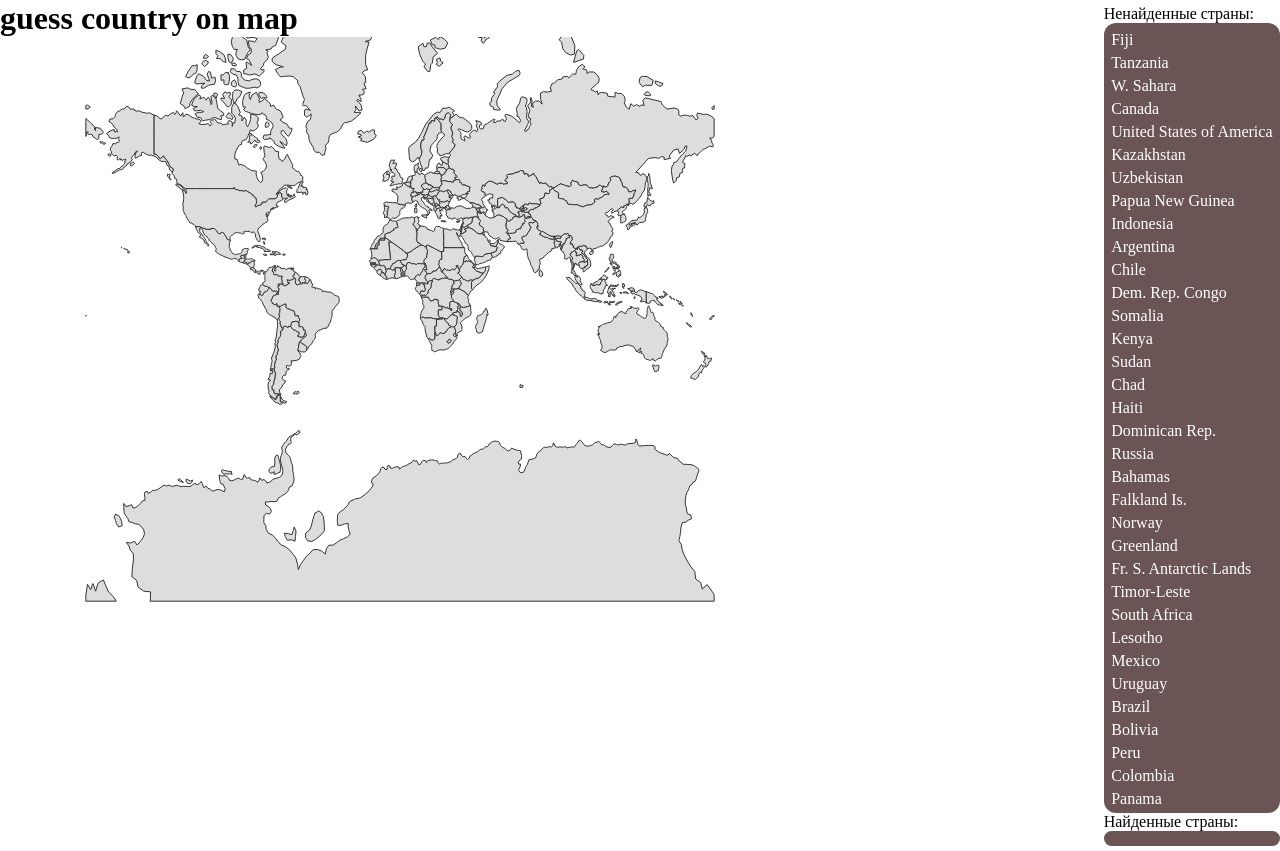
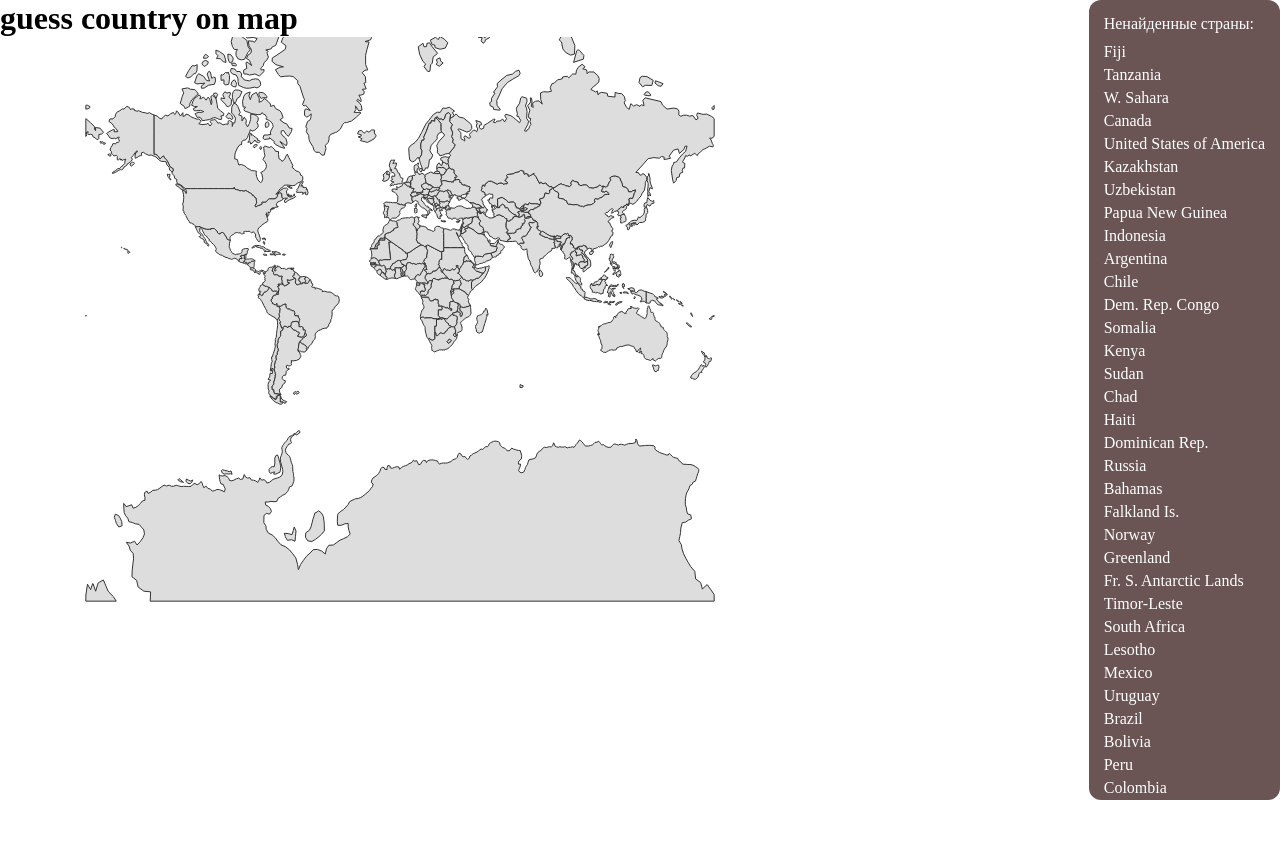
Before and after one commit to LizKa2091/guess-country-on-map, a React (Vite) app: page / in a window 1280 px wide. After the commit the page ends 800 px from the top, so only its background shows below. Built offline with nearby package versions, Linux system fonts and the light colour scheme.

Commit message:
feat(CountriesList): update layout

```diff
--- a/src/components/CountriesList/CountriesList.module.scss
+++ b/src/components/CountriesList/CountriesList.module.scss
@@ -3,16 +3,16 @@
       position: absolute;
       top: 0;
       right: 0;
-      padding: 5px 0;
-   }
-
-   &List {
       background-color: #6b5454;
       border-radius: 12px;
       color: #fff;
       overflow-y: auto;
-      max-height: calc(100vh - 10px);
-      padding: 7.5px;
+      max-height: 100vh;
+      padding: 15px;
+   }
+
+   &List {
+      padding: 10px 0;
 
       li {
          list-style-type: none;
--- a/src/components/CountriesList/CountriesList.tsx
+++ b/src/components/CountriesList/CountriesList.tsx
@@ -29,7 +29,6 @@ const CountriesList: FC = () => {
             )}
          </ul>
       </div>
-
    )
 }
 
```
